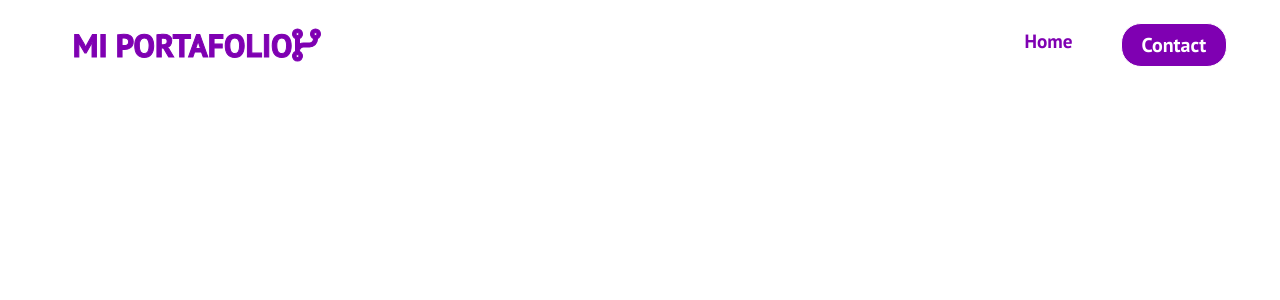
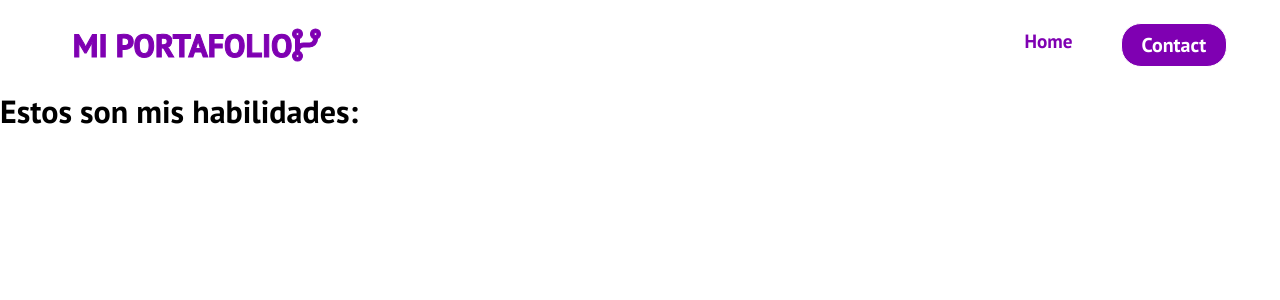
Before and after one commit to Paolollch/miportafolio, a React (Create React App) app: page /About_me in a window 1280 px wide. Shown: the top 300 px of the page. Built offline with nearby package versions, Linux system fonts and the light colour scheme.

Commit message:
Creando pagina Aboutme

```diff
--- a/src/App.js
+++ b/src/App.js
@@ -3,6 +3,7 @@ import './App.css';
 import { BrowserRouter as Router,Routes, Route } from 'react-router-dom';
 import Navbar from './components/NavBar/Navbar';
 import Home from './pages/Home/Home'
+import Aboutme from './pages/Aboutme/Aboutme';
 
 function App() {
   return (
@@ -11,6 +12,7 @@ function App() {
       <Navbar/>
       <Routes>
         <Route path='/' element={<Home/>}/>
+        <Route path='About_me' element={<Aboutme/>}/>
       </Routes>
     </Router>
     </>
--- a/src/components/Button/Button.js
+++ b/src/components/Button/Button.js
@@ -20,7 +20,7 @@ export const Button = ({
   const checkButtonSize = SIZES.includes(buttonSize) ? buttonSize : SIZES[0];
 
   return (
-    <Link to='/contactame' className='btn-mobile'>
+    <Link to='/About_me' className='btn-mobile'>
       <button
         className={`btn ${checkButtonStyle} ${checkButtonSize}`}
         onClick={onClick}
--- a/src/components/Slider/ButtonSlider/ButtonSlider.js
+++ b/src/components/Slider/ButtonSlider/ButtonSlider.js
@@ -6,7 +6,7 @@ export default function ButtonSlider({texto}){
 
     return(
     <>
-        <a href="/contactame">
+        <a href="/About_me">
             <button className="bn632-hover bn20">
             {texto}
         </button></a>
--- /dev/null
+++ b/src/pages/Aboutme/Aboutme.js
@@ -0,0 +1,12 @@
+import React from "react";
+
+export function Aboutme(){
+
+
+    return(
+        <h1> Estos son mis habilidades:</h1>
+    );
+};
+
+
+export default Aboutme;
```
